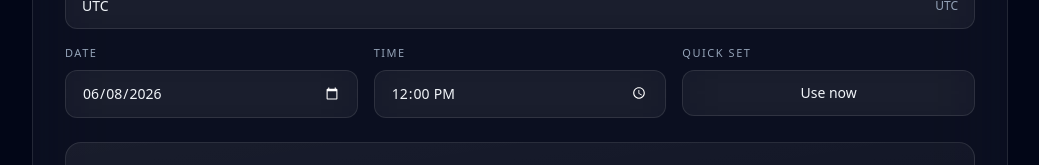
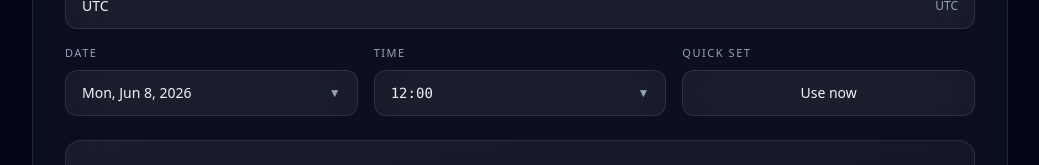
Before and after one commit to TroyKnights/Utcly, a React (Vite) app: page / in a window 1280 px wide. Shown: the part 635-800 px from the top of the page, without its empty margins (120-1159 px from the left). Built offline with nearby package versions, Linux system fonts and the light colour scheme.

Commit message:
Replace native date/time inputs with custom button pickers

```diff
--- a/src/TimezoneConverter.jsx
+++ b/src/TimezoneConverter.jsx
@@ -240,7 +240,7 @@ export default function TimezoneConverter() {
   }, [convZone]);
 
   return (
-    <div className="min-h-screen w-full font-sans text-slate-100 relative overflow-hidden bg-slate-950">
+    <div className="min-h-screen w-full max-w-full font-sans text-slate-100 relative overflow-x-hidden overflow-y-auto bg-slate-950">
       {/* Deep navy/purple atmospheric background */}
       <div className="absolute inset-0 -z-10">
         <div className="absolute inset-0 bg-gradient-to-br from-[#0a0a1f] via-[#11102a] to-[#1a0f2e]" />
@@ -314,9 +314,9 @@ export default function TimezoneConverter() {
           >
             <h2 className="text-xs uppercase tracking-[0.18em] text-slate-400 mb-6">Convert a time to UTC</h2>
 
-            <div className="grid grid-cols-1 sm:grid-cols-3 gap-4 mb-6 min-w-0">
+            <div className="grid grid-cols-1 md:grid-cols-3 gap-4 mb-6 min-w-0">
               {/* Zone selector */}
-              <div className="sm:col-span-3 relative">
+              <div className="md:col-span-3 relative min-w-0">
                 <Label>From timezone</Label>
                 <button
                   type="button"
@@ -365,21 +365,11 @@ export default function TimezoneConverter() {
 
               <div className="min-w-0">
                 <Label>Date</Label>
-                <input
-                  type="date"
-                  value={convDate}
-                  onChange={(e) => setConvDate(e.target.value)}
-                  className="w-full min-w-0 rounded-xl border border-white/10 bg-white/[0.04] backdrop-blur-xl px-3 sm:px-4 py-3 text-sm text-slate-100 hover:bg-white/[0.08] focus:outline-none focus:border-white/30 transition-all duration-200 [color-scheme:dark]"
-                />
+                <DatePickerButton value={convDate} onChange={setConvDate} />
               </div>
               <div className="min-w-0">
                 <Label>Time</Label>
-                <input
-                  type="time"
-                  value={convTime}
-                  onChange={(e) => setConvTime(e.target.value)}
-                  className="w-full min-w-0 rounded-xl border border-white/10 bg-white/[0.04] backdrop-blur-xl px-3 sm:px-4 py-3 text-sm text-slate-100 hover:bg-white/[0.08] focus:outline-none focus:border-white/30 transition-all duration-200 [color-scheme:dark]"
-                />
+                <TimePickerButton value={convTime} onChange={setConvTime} />
               </div>
               <div className="min-w-0">
                 <Label>Quick set</Label>
@@ -437,24 +427,14 @@ export default function TimezoneConverter() {
           >
             <h2 className="text-xs uppercase tracking-[0.18em] text-slate-400 mb-6">Plan a meeting</h2>
 
-            <div className="grid grid-cols-1 sm:grid-cols-2 lg:grid-cols-4 gap-4 mb-6 min-w-0">
+            <div className="grid grid-cols-1 md:grid-cols-2 lg:grid-cols-4 gap-4 mb-6 min-w-0">
               <div className="min-w-0">
                 <Label>Date</Label>
-                <input
-                  type="date"
-                  value={meetDate}
-                  onChange={(e) => setMeetDate(e.target.value)}
-                  className="w-full min-w-0 rounded-xl border border-white/10 bg-white/[0.04] backdrop-blur-xl px-3 sm:px-4 py-3 text-sm text-slate-100 hover:bg-white/[0.08] focus:outline-none focus:border-white/30 transition-all duration-200 [color-scheme:dark]"
-                />
+                <DatePickerButton value={meetDate} onChange={setMeetDate} />
               </div>
               <div className="min-w-0">
                 <Label>Start time ({userTZ.split("/").pop().replace("_", " ")})</Label>
-                <input
-                  type="time"
-                  value={meetTime}
-                  onChange={(e) => setMeetTime(e.target.value)}
-                  className="w-full min-w-0 rounded-xl border border-white/10 bg-white/[0.04] backdrop-blur-xl px-3 sm:px-4 py-3 text-sm text-slate-100 hover:bg-white/[0.08] focus:outline-none focus:border-white/30 transition-all duration-200 [color-scheme:dark]"
-                />
+                <TimePickerButton value={meetTime} onChange={setMeetTime} />
               </div>
               <div className="min-w-0">
                 <Label>Duration</Label>
@@ -717,3 +697,169 @@ function OverlapBar({ startHour, endHour }) {
     </div>
   );
 }
+
+// --- Button-styled date picker that matches the From timezone aesthetic ---
+function DatePickerButton({ value, onChange }) {
+  const [open, setOpen] = useState(false);
+  const ref = useRef(null);
+
+  // Close when clicking outside
+  useEffect(() => {
+    if (!open) return;
+    const onDocClick = (e) => {
+      if (ref.current && !ref.current.contains(e.target)) setOpen(false);
+    };
+    document.addEventListener("mousedown", onDocClick);
+    return () => document.removeEventListener("mousedown", onDocClick);
+  }, [open]);
+
+  const [y, m, d] = value.split("-").map(Number);
+  const display = new Date(y, m - 1, d).toLocaleDateString("en-US", {
+    weekday: "short",
+    month: "short",
+    day: "numeric",
+    year: "numeric",
+  });
+
+  const months = ["Jan", "Feb", "Mar", "Apr", "May", "Jun", "Jul", "Aug", "Sep", "Oct", "Nov", "Dec"];
+  const currentYear = new Date().getFullYear();
+  const years = [];
+  for (let i = currentYear - 2; i <= currentYear + 5; i++) years.push(i);
+  const daysInMonth = new Date(y, m, 0).getDate();
+  const days = Array.from({ length: daysInMonth }, (_, i) => i + 1);
+
+  const update = (newY, newM, newD) => {
+    const maxDay = new Date(newY, newM, 0).getDate();
+    const clampedDay = Math.min(newD, maxDay);
+    onChange(`${newY}-${String(newM).padStart(2, "0")}-${String(clampedDay).padStart(2, "0")}`);
+  };
+
+  return (
+    <div className="relative min-w-0" ref={ref}>
+      <button
+        type="button"
+        onClick={() => setOpen((v) => !v)}
+        className="w-full text-left rounded-xl border border-white/10 bg-white/[0.04] backdrop-blur-xl px-4 py-3 hover:bg-white/[0.08] hover:scale-[1.01] transition-all duration-200"
+      >
+        <div className="flex items-center justify-between gap-2">
+          <span className="text-sm text-slate-100 truncate">{display}</span>
+          <span className="text-xs text-slate-400 flex-shrink-0">▼</span>
+        </div>
+      </button>
+      {open && (
+        <div className="absolute z-30 left-0 right-0 mt-2 rounded-xl border border-white/10 bg-slate-900/90 backdrop-blur-2xl p-3 animate-[fadeIn_0.18s_ease-out]">
+          <div className="grid grid-cols-3 gap-2">
+            <PickerColumn options={months.map((label, i) => ({ value: i + 1, label }))} value={m} onChange={(v) => update(y, v, d)} />
+            <PickerColumn options={days.map((dd) => ({ value: dd, label: String(dd) }))} value={d} onChange={(v) => update(y, m, v)} />
+            <PickerColumn options={years.map((yy) => ({ value: yy, label: String(yy) }))} value={y} onChange={(v) => update(v, m, d)} />
+          </div>
+          <button
+            onClick={() => setOpen(false)}
+            className="mt-3 w-full rounded-lg border border-white/10 bg-white/[0.04] py-2 text-xs text-slate-300 hover:bg-white/[0.08] transition-colors"
+          >
+            Done
+          </button>
+        </div>
+      )}
+    </div>
+  );
+}
+
+// --- Button-styled time picker matching same aesthetic ---
+function TimePickerButton({ value, onChange }) {
+  const [open, setOpen] = useState(false);
+  const ref = useRef(null);
+
+  useEffect(() => {
+    if (!open) return;
+    const onDocClick = (e) => {
+      if (ref.current && !ref.current.contains(e.target)) setOpen(false);
+    };
+    document.addEventListener("mousedown", onDocClick);
+    return () => document.removeEventListener("mousedown", onDocClick);
+  }, [open]);
+
+  const [h, mi] = value.split(":").map(Number);
+  const hours = Array.from({ length: 24 }, (_, i) => i);
+  const minutes = [0, 5, 10, 15, 20, 25, 30, 35, 40, 45, 50, 55];
+
+  const update = (newH, newMi) => {
+    onChange(`${String(newH).padStart(2, "0")}:${String(newMi).padStart(2, "0")}`);
+  };
+
+  // Snap displayed minute to nearest 5-min option for the picker, but show the actual value
+  const displayMinute = String(mi).padStart(2, "0");
+  const displayHour = String(h).padStart(2, "0");
+
+  return (
+    <div className="relative min-w-0" ref={ref}>
+      <button
+        type="button"
+        onClick={() => setOpen((v) => !v)}
+        className="w-full text-left rounded-xl border border-white/10 bg-white/[0.04] backdrop-blur-xl px-4 py-3 hover:bg-white/[0.08] hover:scale-[1.01] transition-all duration-200"
+      >
+        <div className="flex items-center justify-between gap-2">
+          <span className="text-sm text-slate-100 font-mono tabular-nums">
+            {displayHour}:{displayMinute}
+          </span>
+          <span className="text-xs text-slate-400 flex-shrink-0">▼</span>
+        </div>
+      </button>
+      {open && (
+        <div className="absolute z-30 left-0 right-0 mt-2 rounded-xl border border-white/10 bg-slate-900/90 backdrop-blur-2xl p-3 animate-[fadeIn_0.18s_ease-out]">
+          <div className="grid grid-cols-2 gap-2">
+            <PickerColumn
+              options={hours.map((hh) => ({ value: hh, label: String(hh).padStart(2, "0") }))}
+              value={h}
+              onChange={(v) => update(v, mi)}
+            />
+            <PickerColumn
+              options={minutes.map((mm) => ({ value: mm, label: String(mm).padStart(2, "0") }))}
+              value={mi >= 58 ? 55 : minutes.reduce((prev, curr) => (Math.abs(curr - mi) < Math.abs(prev - mi) ? curr : prev))}
+              onChange={(v) => update(h, v)}
+            />
+          </div>
+          <button
+            onClick={() => setOpen(false)}
+            className="mt-3 w-full rounded-lg border border-white/10 bg-white/[0.04] py-2 text-xs text-slate-300 hover:bg-white/[0.08] transition-colors"
+          >
+            Done
+          </button>
+        </div>
+      )}
+    </div>
+  );
+}
+
+// Scrollable column of options used inside the date/time pickers
+function PickerColumn({ options, value, onChange }) {
+  const ref = useRef(null);
+
+  // Scroll selected item into view when opened
+  useEffect(() => {
+    const el = ref.current?.querySelector('[data-selected="true"]');
+    if (el) el.scrollIntoView({ block: "center" });
+  }, []);
+
+  return (
+    <div ref={ref} className="max-h-48 overflow-y-auto rounded-lg bg-white/[0.02] border border-white/5 p-1">
+      {options.map((opt) => {
+        const selected = opt.value === value;
+        return (
+          <button
+            key={opt.value}
+            data-selected={selected}
+            onClick={() => onChange(opt.value)}
+            className={`w-full text-center text-sm py-1.5 rounded-md transition-colors ${
+              selected
+                ? "bg-indigo-500/30 text-white"
+                : "text-slate-300 hover:bg-white/[0.06]"
+            }`}
+          >
+            {opt.label}
+          </button>
+        );
+      })}
+    </div>
+  );
+}
```
